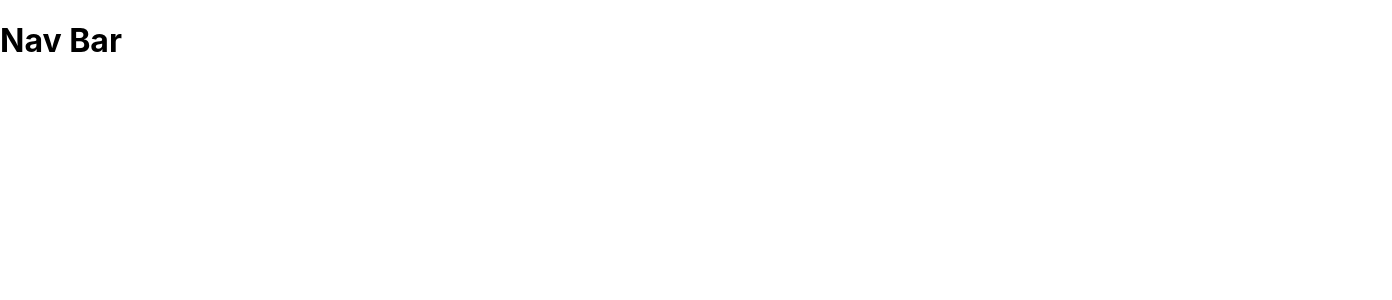
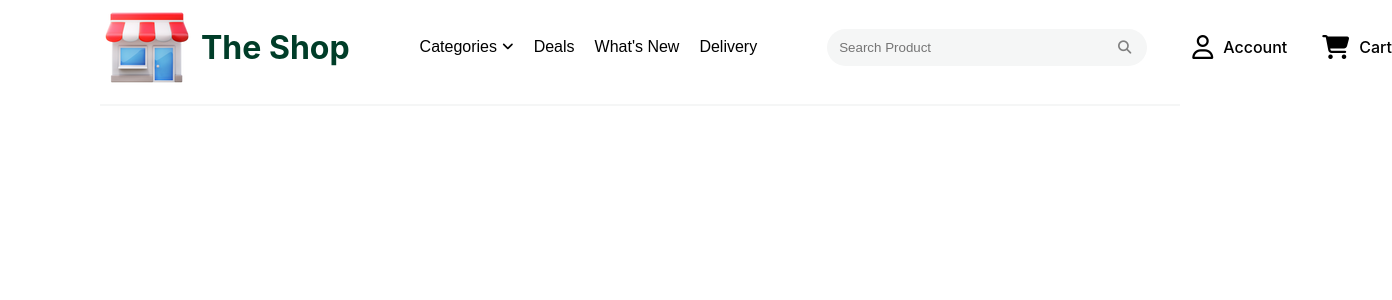
Before and after one commit to SophiaCG/shopping-app, a React (Create React App) app: page / in a window 1280 px wide. Shown: the top 300 px of the page, 1392 px wide, since content can reach past the window. Built offline with nearby package versions, Linux system fonts and the light colour scheme.

Commit message:
Added nav bar

```diff
--- /dev/null
+++ b/src/components/DropDownMenu.js
@@ -0,0 +1,29 @@
+import React, { useState } from "react";
+
+function DropdownMenu() {
+  const [isOpen, setIsOpen] = useState(false);
+
+  const toggleDropdown = () => {
+    setIsOpen(!isOpen);
+  };
+
+  return (
+    <div className="dropdown">
+      <button className="nav-bar-button" onClick={toggleDropdown}>
+        <h3>Categories</h3>
+        <i
+          className={`fa-solid ${isOpen ? "fa-angle-up" : "fa-angle-down"}`}
+        ></i>
+      </button>
+      {isOpen && (
+        <ul className="dropdown-menu">
+          <li>Option 1</li>
+          <li>Option 2</li>
+          <li>Option 3</li>
+        </ul>
+      )}
+    </div>
+  );
+}
+
+export default DropdownMenu;
--- a/src/components/NavBar.js
+++ b/src/components/NavBar.js
@@ -1,7 +1,52 @@
 import React, { useState, useEffect } from "react";
+import { Link } from "react-router-dom/cjs/react-router-dom.min";
+import SearchBar from "./SearchBar";
+import DropdownMenu from "./DropDownMenu";
 
 const NavBar = ({}) => {
-  return <h1>Nav Bar</h1>;
+  const handleSearch = (query) => {
+    console.log("Search query:", query);
+    // Perform your search or other actions here
+  };
+
+  return (
+    <div id="nav-bar">
+      <Link
+        to="/"
+        style={{ textDecoration: "none", color: "inherit" }}
+        id="nav-bar-home"
+      >
+        <img id="shop-logo" src="images/shop.png" />
+        <h1>The Shop</h1>
+      </Link>
+      <DropdownMenu></DropdownMenu>
+      <button className="nav-bar-button" onClick={console.log("Deals")}>
+        <h3>Deals</h3>
+      </button>
+      <button className="nav-bar-button" onClick={console.log("Whats New")}>
+        <h3>What's New</h3>
+      </button>
+      <button className="nav-bar-button" onClick={console.log("Delivery")}>
+        <h3>Delivery</h3>
+      </button>
+
+      <SearchBar onSearch={handleSearch} />
+      <Link to="/details" style={{ textDecoration: "none", color: "inherit" }}>
+        <div class="nav-bar-link">
+          <i class="fa-regular fa-user" id="link-icon"></i> <h3>Account</h3>{" "}
+        </div>
+      </Link>
+      <Link
+        to="/shoppingcart"
+        style={{ textDecoration: "none", color: "inherit" }}
+      >
+        <div class="nav-bar-link">
+          <i class="fa-solid fa-cart-shopping" id="link-icon"></i>
+          <h3>Cart</h3>
+        </div>
+      </Link>
+    </div>
+  );
 };
 
 export default NavBar;
--- /dev/null
+++ b/src/components/SearchBar.js
@@ -0,0 +1,29 @@
+import React, { useState } from "react";
+
+function SearchBar({ onSearch }) {
+  const [query, setQuery] = useState("");
+
+  const handleInputChange = (event) => {
+    setQuery(event.target.value);
+  };
+
+  const handleSearch = () => {
+    onSearch(query); // Pass the query to the parent component
+  };
+
+  return (
+    <div className="search-bar">
+      <input
+        type="text"
+        placeholder="Search Product"
+        value={query}
+        onChange={handleInputChange}
+      />
+      <button id="search-button" onClick={handleSearch}>
+        <i class="fa-solid fa-magnifying-glass"></i>
+      </button>
+    </div>
+  );
+}
+
+export default SearchBar;
--- a/src/index.css
+++ b/src/index.css
@@ -1,13 +1,113 @@
+:root {
+  --widgetColor: #f5f6f6;
+  --buttonColor: #003d28;
+}
+
 body {
   margin: 0;
-  font-family: -apple-system, BlinkMacSystemFont, 'Segoe UI', 'Roboto', 'Oxygen',
-    'Ubuntu', 'Cantarell', 'Fira Sans', 'Droid Sans', 'Helvetica Neue',
+  font-family: -apple-system, BlinkMacSystemFont, "Segoe UI", "Roboto", "Oxygen",
+    "Ubuntu", "Cantarell", "Fira Sans", "Droid Sans", "Helvetica Neue",
     sans-serif;
   -webkit-font-smoothing: antialiased;
   -moz-osx-font-smoothing: grayscale;
 }
 
 code {
-  font-family: source-code-pro, Menlo, Monaco, Consolas, 'Courier New',
+  font-family: source-code-pro, Menlo, Monaco, Consolas, "Courier New",
     monospace;
 }
+
+h1 {
+  color: var(--buttonColor);
+  white-space: nowrap;
+}
+
+h3 {
+  font-weight: 500;
+  font-size: medium;
+  white-space: nowrap;
+}
+
+/* Nav Bar */
+
+#nav-bar {
+  display: flex;
+  justify-content: left;
+  align-items: center;
+  border-bottom: 2px solid var(--widgetColor);
+  gap: 20px;
+  margin-left: 150px;
+  margin-right: 150px;
+  padding-bottom: 10px;
+}
+
+#nav-bar-home {
+  display: flex;
+  justify-content: center;
+  align-items: center;
+  gap: 7px;
+  margin-right: 50px;
+}
+
+.nav-bar-button {
+  border: none;
+  background: none;
+  padding: 0;
+  cursor: pointer;
+  display: flex;
+  justify-content: center;
+  align-items: center;
+  gap: 5px;
+}
+
+.search-bar {
+  display: flex;
+  align-items: center;
+  border-radius: 30px;
+  background-color: var(--widgetColor);
+  padding: 10px;
+  min-width: 300px;
+  margin-left: 180px;
+  margin-right: 30px;
+}
+
+input {
+  border: none;
+  flex-grow: 1;
+  border-radius: 20px;
+  background-color: transparent;
+  outline: none;
+}
+
+#search-button {
+  background-color: transparent;
+  border: none;
+  cursor: pointer;
+  color: gray;
+}
+
+.nav-bar-link {
+  display: flex;
+  justify-content: center;
+  align-items: center;
+  gap: 10px;
+  margin-left: 15px;
+}
+
+#link-icon {
+  font-size: 1.5rem;
+}
+
+/* Resizing */
+
+@media (max-width: 1600px) {
+  .search-bar {
+    margin-left: 50px;
+    margin-right: 10px;
+  }
+
+  #nav-bar {
+    margin-left: 100px;
+    margin-right: 100px;
+  }
+}
```
